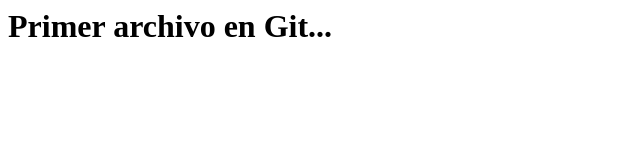
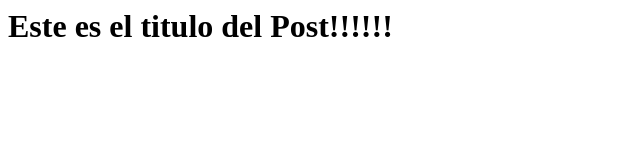
Before and after one commit to chebury/first-project-in-github, a plain HTML site: page index.html in a window 1280 px wide. Shown: the whole page, without its empty margins (0-640 px from the left). Drawn offline with Linux system fonts and the light colour scheme.

Commit message:
Commit al master del index

```diff
--- a/index.html
+++ b/index.html
@@ -6,6 +6,10 @@
     <title>Document</title>
 </head>
 <body>
-    <h1>Primer archivo en Git...</h1>
+    <div id="container">
+        <div id="post">
+            <h1>Este es el titulo del Post!!!!!!</h1>
+        </div>
+    </div>
 </body>
 </html>
```
